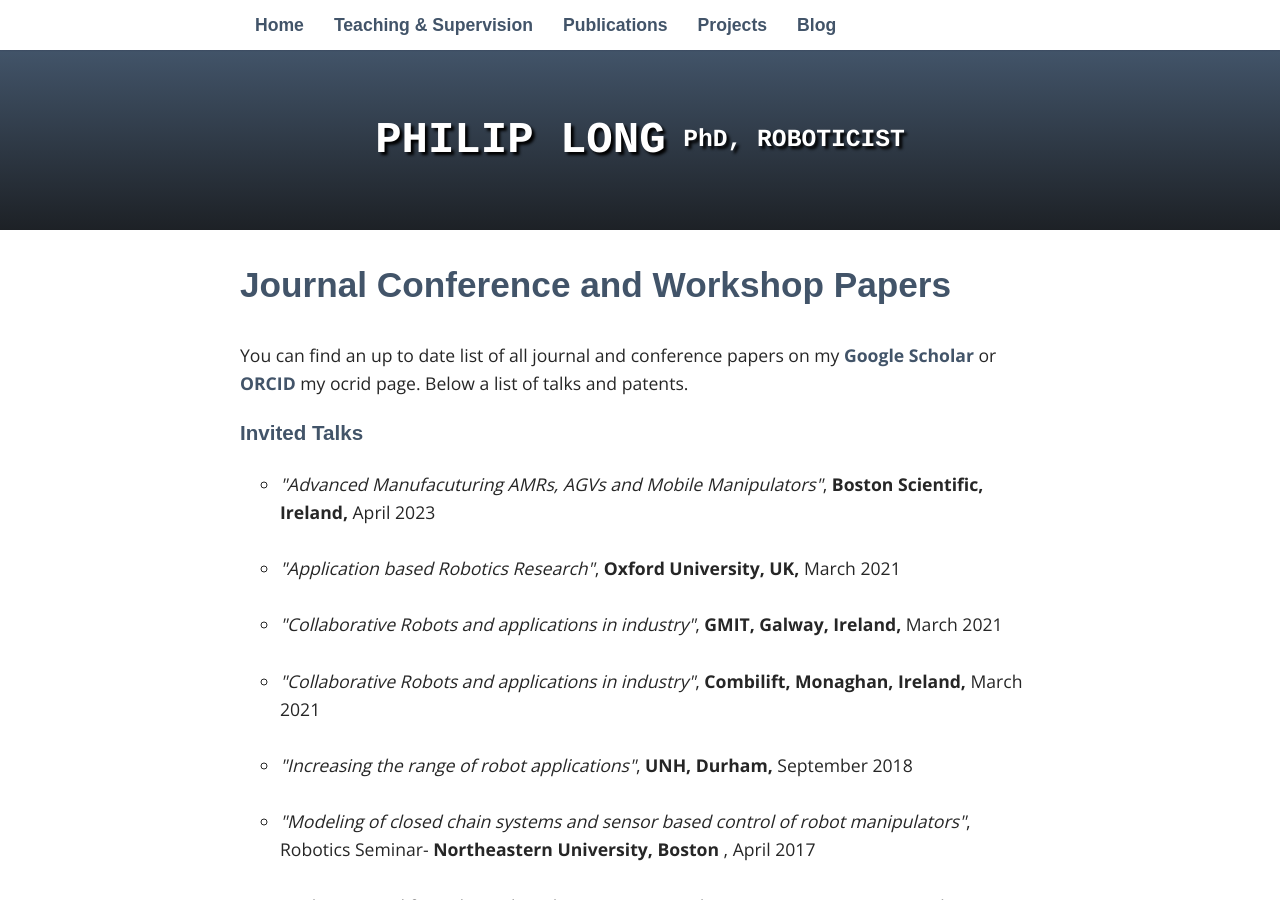
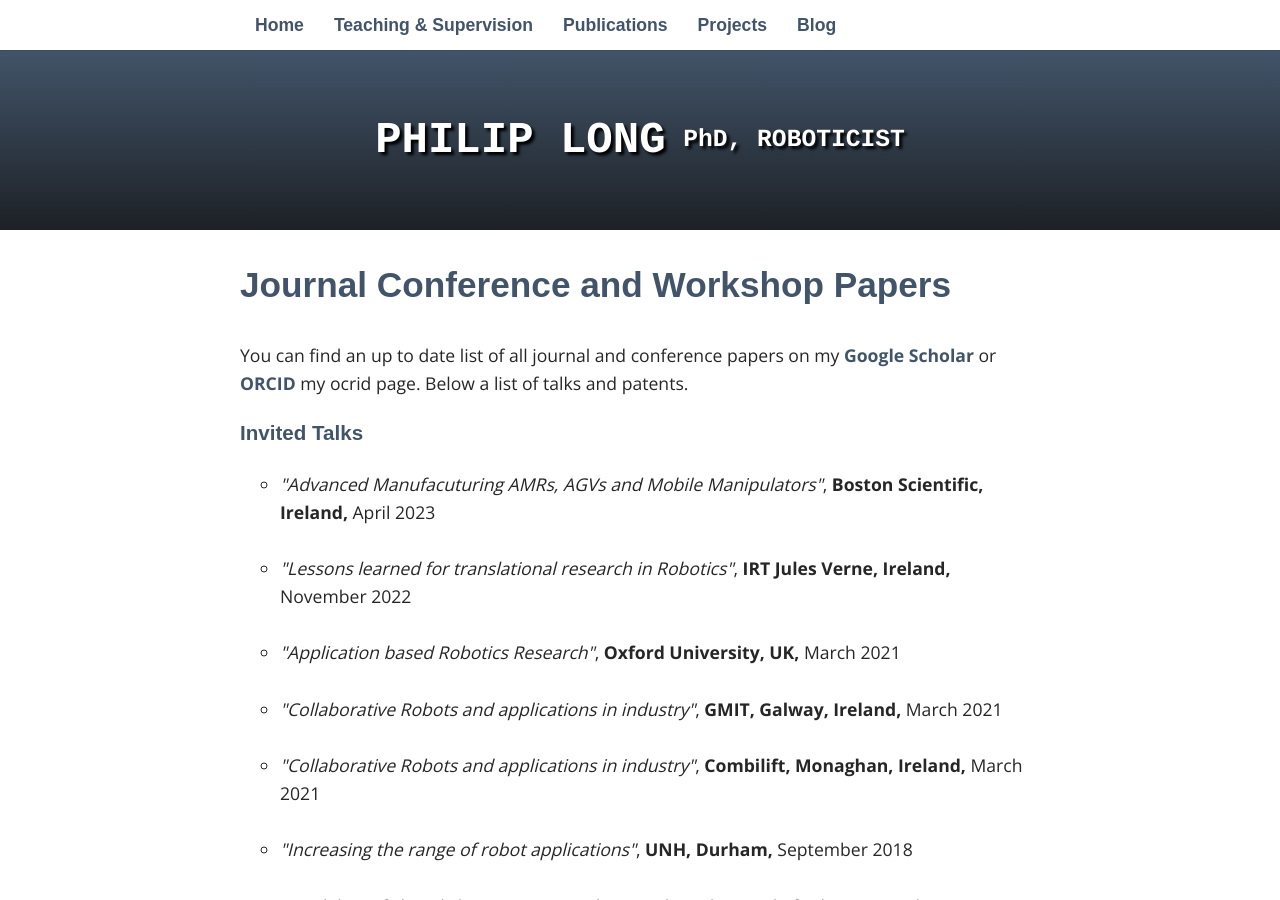
Before and after one commit to philip-long/philip-long.github.io, a Jekyll site: the page built from publications/index.html, in a window 1280 px wide and 900 px high. Built offline with Jekyll 4.4.1, drawn with Linux system fonts in a browser that asks for light colours; nearby versions of some CDN libraries; some web fonts are replaced; library files that are not in the unit come from our copies.

Commit message:
added IRT Talk.html

```diff
--- a/publications/index.html
+++ b/publications/index.html
@@ -17,6 +17,10 @@ title: Publications
 
            <li>
     <i> "Advanced Manufacuturing AMRs, AGVs and Mobile Manipulators"</i>, <b> Boston Scientific, Ireland,</b> April 2023 <br><br>
+    </li>
+
+    <li>
+    <i> "Lessons learned for translational research in Robotics"</i>, <b> IRT Jules Verne, Ireland,</b> November 2022 <br><br>
     </li>
 
 
```
